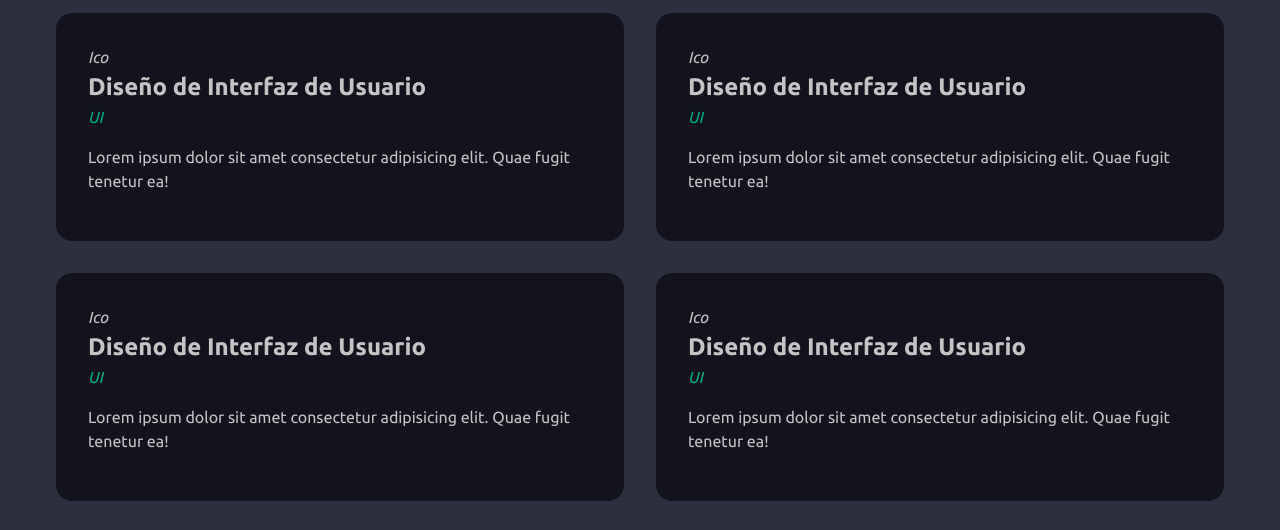
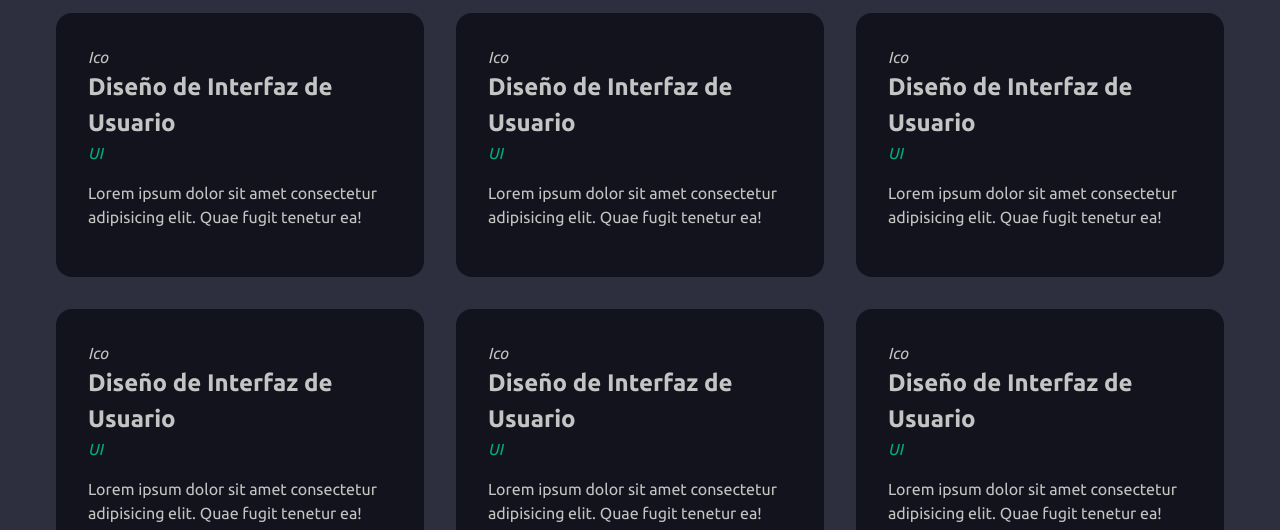
Before and after one commit to domingouribe/portfolio, a plain HTML site: page index.html in a window 1280 px wide. Shown: the part 603-1133 px from the top of the page. Drawn offline with Linux system fonts and the light colour scheme.

Commit message:
Ready for shared between my machines

```diff
--- a/index.html
+++ b/index.html
@@ -40,7 +40,7 @@
             </div>
         </nav>
 
-        <div class="container-lg">
+        <div class="container">
 
             <a href="/" class="brand">
                 <img class="brand__image" src="/public/assets/images/profile.png" alt="Miniatura foto de perfil">
@@ -61,7 +61,7 @@
     <main class="main">
 
         <section class="hero">
-            <div class="container-lg">
+            <div class="container">
                 <article class="hero__content">
                     <span class="hero__subtitle">Bienvenidos a mi portafolio</span>
                     <h1 class="hero__title">¡Hola! Soy <span class="theme-color">Domingo Uribe</span></h1>
@@ -84,7 +84,7 @@
 
         <!--What i do section-->
         <section class="services">
-            <div class="container-lg">
+            <div class="container">
 
                 <span class="section-subtitle">Featured</span>
                 <h2 class="section-title">What I do</h2>
--- a/src/styles/scss/_utils.scss
+++ b/src/styles/scss/_utils.scss
@@ -4,7 +4,7 @@
 }
 
 /* Grid Layout */
-.container-lg {
+.container{
     margin: 0 auto;
     width: 100%;
     max-width: var(--container-lg);
--- a/src/styles/scss/main.scss
+++ b/src/styles/scss/main.scss
@@ -115,7 +115,7 @@
         // flex-grow: 1;
 
         .card {
-            width: 400px;
+            width: 300px;
             flex-grow: 1;
         }
     }
```
Also changed, not shown: public/assets/fonts/Assistant/Assistant-Bold.ttf (added), public/assets/fonts/Assistant/Assistant-ExtraBold.ttf (added), public/assets/fonts/Assistant/Assistant-ExtraLight.ttf (added), public/assets/fonts/Assistant/Assistant-Light.ttf (added), public/assets/fonts/Assistant/Assistant-Medium.ttf (added), public/assets/fonts/Assistant/Assistant-Regular.ttf (added), public/assets/fonts/Assistant/Assistant-SemiBold.ttf (added), public/assets/fonts/Assistant/Assistant-VariableFont_wght.ttf (added), public/assets/fonts/OFL.txt (added), public/assets/fonts/README.txt (added), src/styles/css/main.css, 1 other file.
